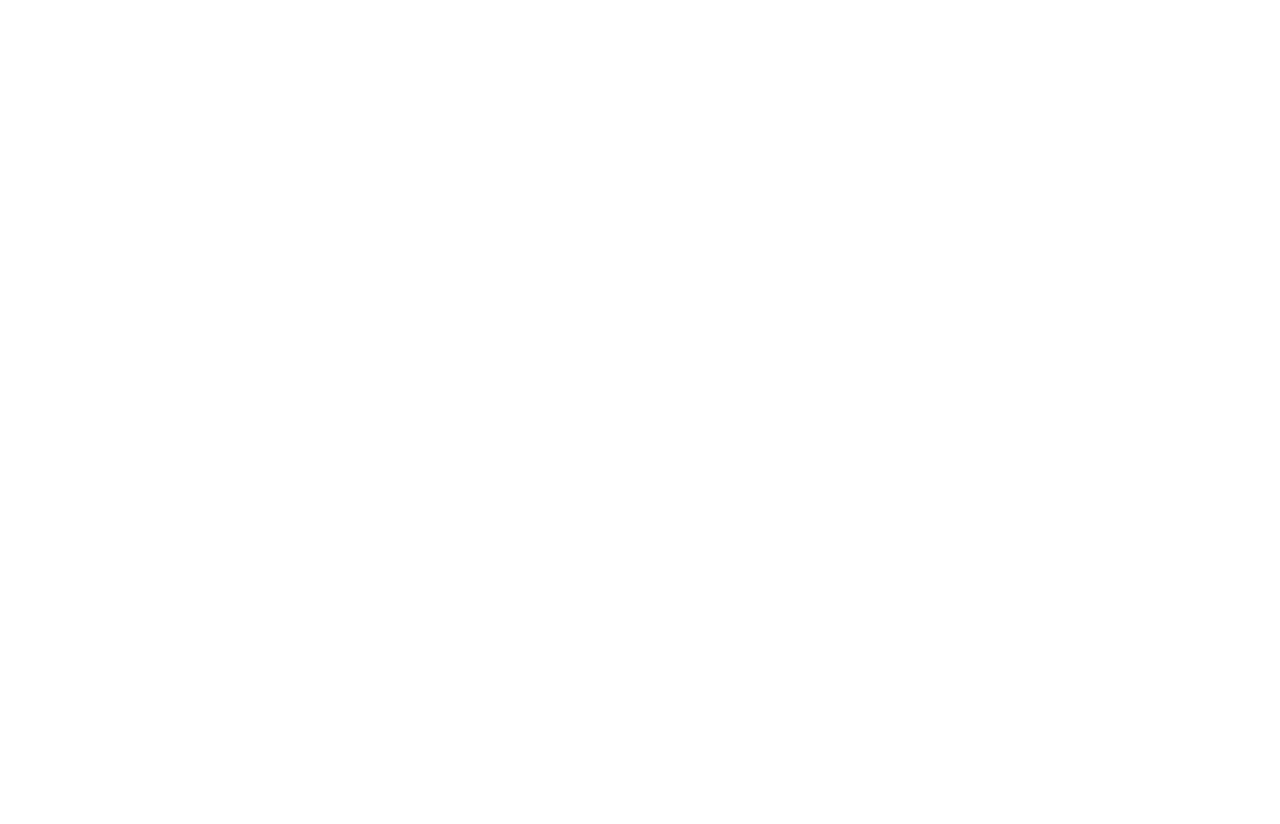
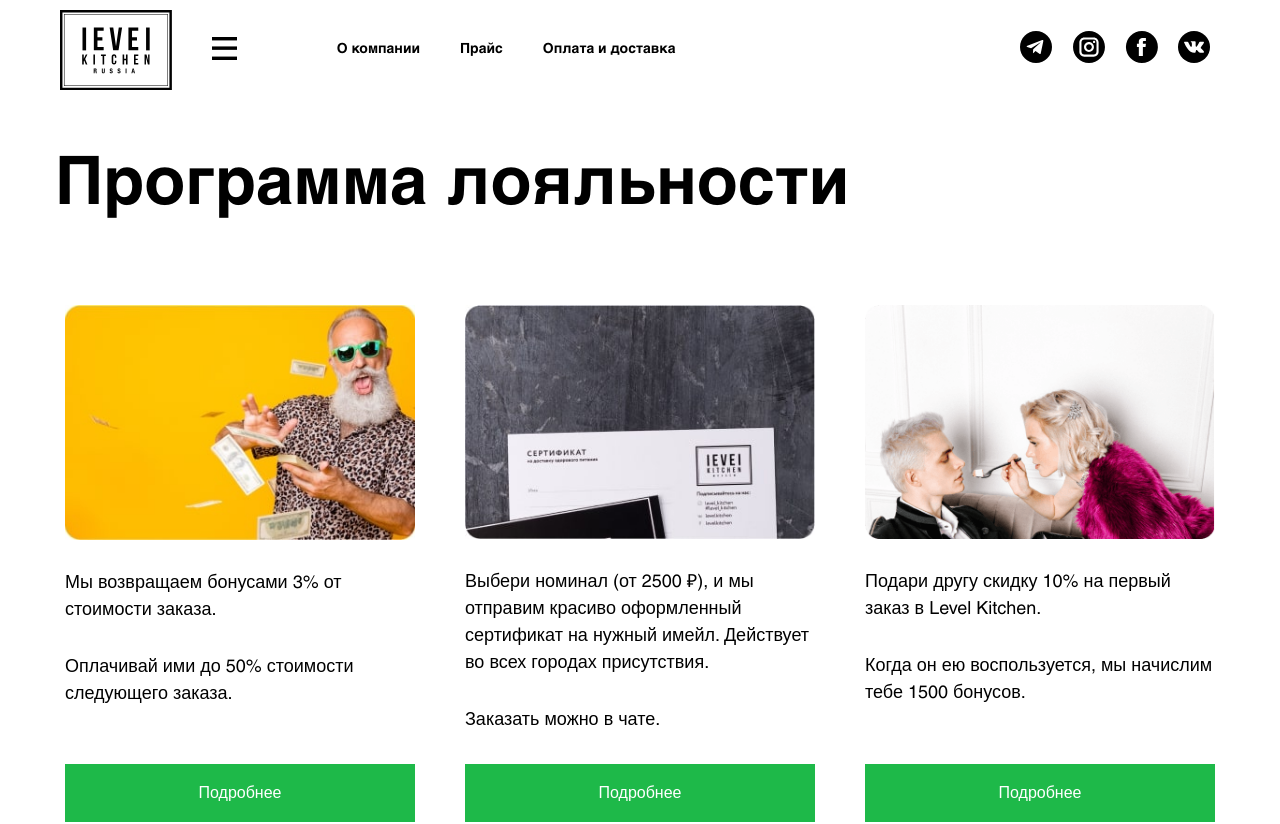
Before and after one commit to alexkokshar/level, a React (Create React App) app: page /loyalty in a window 1280 px wide. Before the commit this address had no page. Shown: the top 824 px of the page. Before the commit the page ends 800 px from the top, so only its background shows below. Built offline with nearby package versions, Linux system fonts and the light colour scheme.

Commit message:
Create Loyalty page

```diff
--- /dev/null
+++ b/src/components/pages/Loyalty/Loyalty.jsx
@@ -0,0 +1,17 @@
+import React from 'react';
+
+import Container from '../../UI/Container/Container';
+import LoyaltySection from '../../sections/Loyalty/Loyalty';
+import './Loyalty.scss';
+
+function Loyalty() {
+  return (
+    <div>
+      <Container>
+        <LoyaltySection />
+      </Container>
+    </div>
+  );
+}
+
+export default Loyalty;
--- a/src/components/sections/Loyalty/Loyalty.scss
+++ b/src/components/sections/Loyalty/Loyalty.scss
@@ -1,4 +1,5 @@
 .loyalty {
+  margin: 50px 0;
   &__cards {
     display: flex;
     justify-content: space-around;
--- a/src/index.js
+++ b/src/index.js
@@ -10,6 +10,7 @@ import Price from './components/pages/Price/Price';
 import Delivery from './components/pages/Delivery/Delivery';
 import Faq from './components/pages/Faq/Faq';
 import Contacts from './components/pages/Contacts/Contacts';
+import Loyalty from './components/pages/Loyalty/Loyalty';
 
 const root = ReactDOM.createRoot(document.getElementById('root'));
 root.render(
@@ -22,6 +23,7 @@ root.render(
         <Route path="/payment-and-delivery" element={<Delivery />} />
         <Route path="/faq" element={<Faq />} />
         <Route path="/contacts" element={<Contacts />} />
+        <Route path="/loyalty" element={<Loyalty />} />
       </Route>
     </Routes>
   </BrowserRouter>
```
Also changed, not shown: src/components/pages/Loyalty/Loyalty.scss (added).
